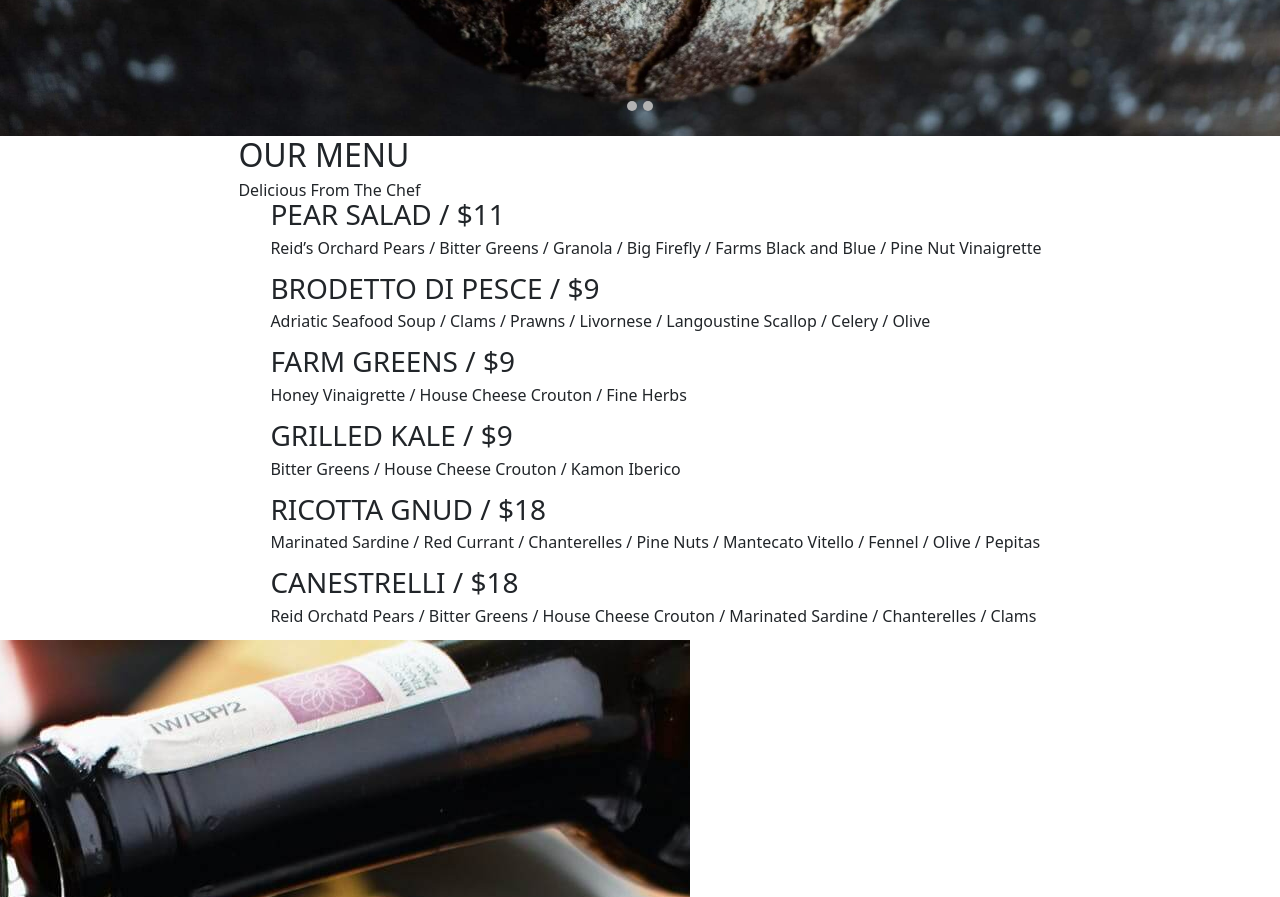
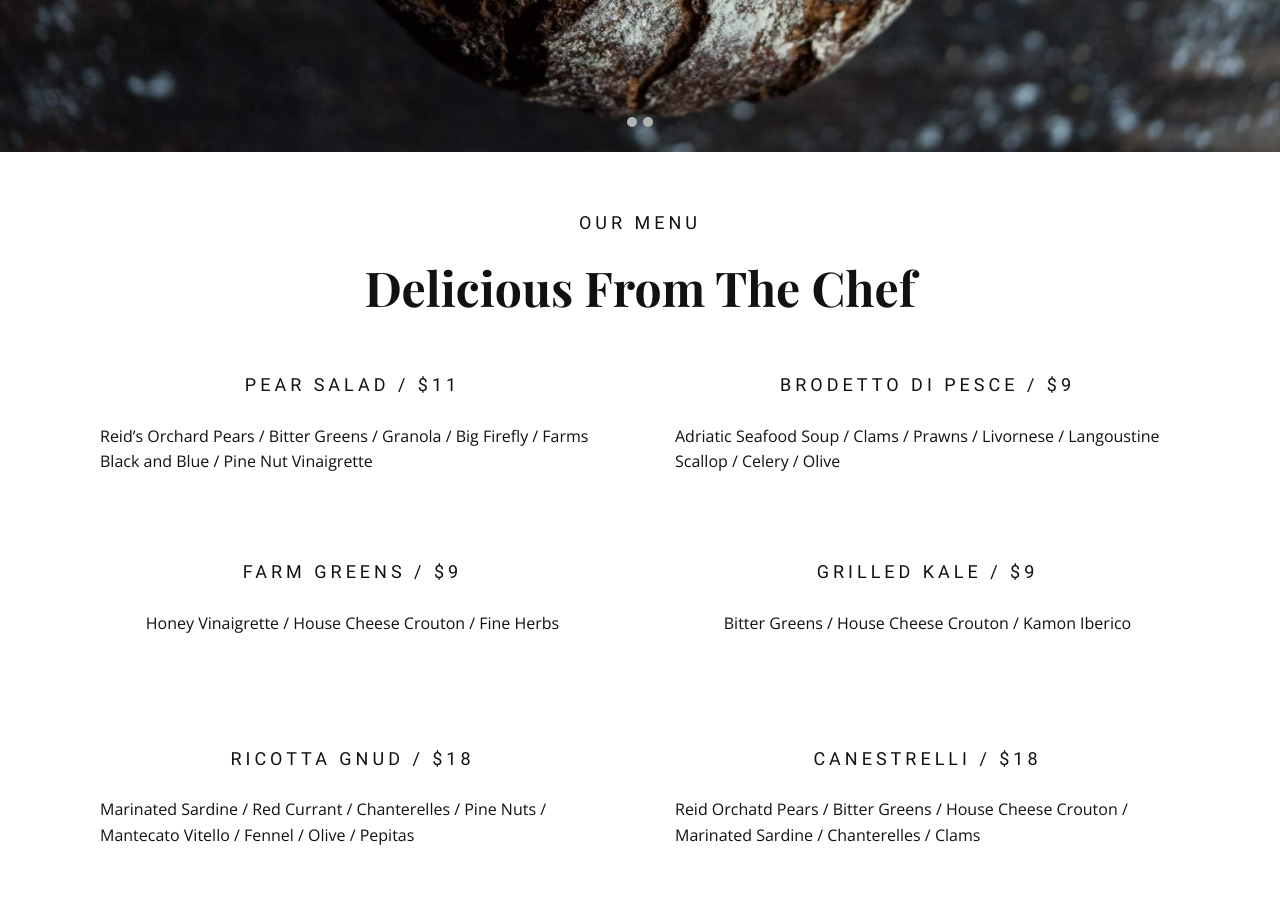
Before and after one commit to MaksNikulnikov/simple-landing_organic-food, a plain HTML site: page index.html in a window 1280 px wide. Shown: the part 3360-4257 px from the top of the page. Drawn offline with nearby package versions, Linux system fonts and the light colour scheme.

Commit message:
feat: add menu section

```diff
--- a/index.html
+++ b/index.html
@@ -12,7 +12,7 @@
 </head>
 
 <body>
-    <div class="root">
+    <div class="root">пше
         <header class="header">
             <nav class="nav">
                 <div class="nav__container hidden">
--- /dev/null
+++ b/scss/blocks/menu/menu.scss
@@ -0,0 +1,95 @@
+@import "../../mixins.scss";
+@import "../../variables.scss";
+
+.menu {
+  min-height: 771px;
+  display: flex;
+  flex-direction: column;
+  justify-content: center;
+  align-items: center;
+  max-width: $max-content-width;
+  width: 100%;
+}
+
+.menu__title {
+  color: $font-color-main;
+  margin-top: 60px;
+  font-family: $roboto;
+  font-size: 18px;
+  line-height: 1.2;
+  letter-spacing: 4px;
+  font-weight: 300;
+}
+.menu__subtitle {
+  color: $font-color-main;
+  margin-top: 20px;
+  font-family: $playfair;
+  font-size: 48px;
+  line-height: 1.1;
+  font-weight: 700;
+}
+.menu__item-container {
+  @include clear-ul;
+  margin-top: 30px;
+  margin-bottom: 60px;
+  display: grid;
+  grid-template-columns: repeat(2, 1fr);
+  grid-template-rows: repeat(3, 1fr);
+  gap: 10px;
+}
+.menu__item {
+  @include flex-col-start;
+  padding: 30px;
+}
+.menu__item_title {
+  color: $font-color-main;
+  font-family: $roboto;
+  font-size: 18px;
+  line-height: 1.2;
+  letter-spacing: 4px;
+  font-weight: 300;
+}
+.menu__item_text {
+  margin-top: 20px;
+  color: $font-color-main;
+  font-family: $open-sans;
+  font-size: 16px;
+  line-height: 1.6;
+}
+
+@media (max-width: $large-screen) {
+  .menu {
+    max-width: $large-medium-content-width;
+  }
+}
+
+@media (max-width: $medium-screen) {
+  .menu {
+    max-width: $medium-small-content-width;
+  }
+  .menu__item-container {
+    grid-template-columns: 1fr;
+    grid-template-rows: repeat(6, 1fr);
+  }
+}
+
+@media (max-width: $small-screen) {
+  .menu {
+    max-width: $small-tablet-content-width;
+  }
+  .menu__item-container {
+    padding: 30px 10px;
+  }
+}
+
+@media (max-width: $tablet-screen) {
+  .menu {
+    max-width: $min-content-width;
+  }
+  .menu__subtittle {
+    font-size: 36px;
+  }
+  .menu__item_text {
+    text-align: center;
+  }
+}
--- a/styles.css
+++ b/styles.css
@@ -19,3 +19,5 @@
 @import "scss/blocks/events/events.css.map";
 @import "scss/blocks/slider/slider.css";
 @import "scss/blocks/slider/slider.css.map";
+@import "scss/blocks/menu/menu.css";
+@import "scss/blocks/menu/menu.css.map";
```
Also changed, not shown: scss/blocks/menu/menu.css (added), 1 other file.
